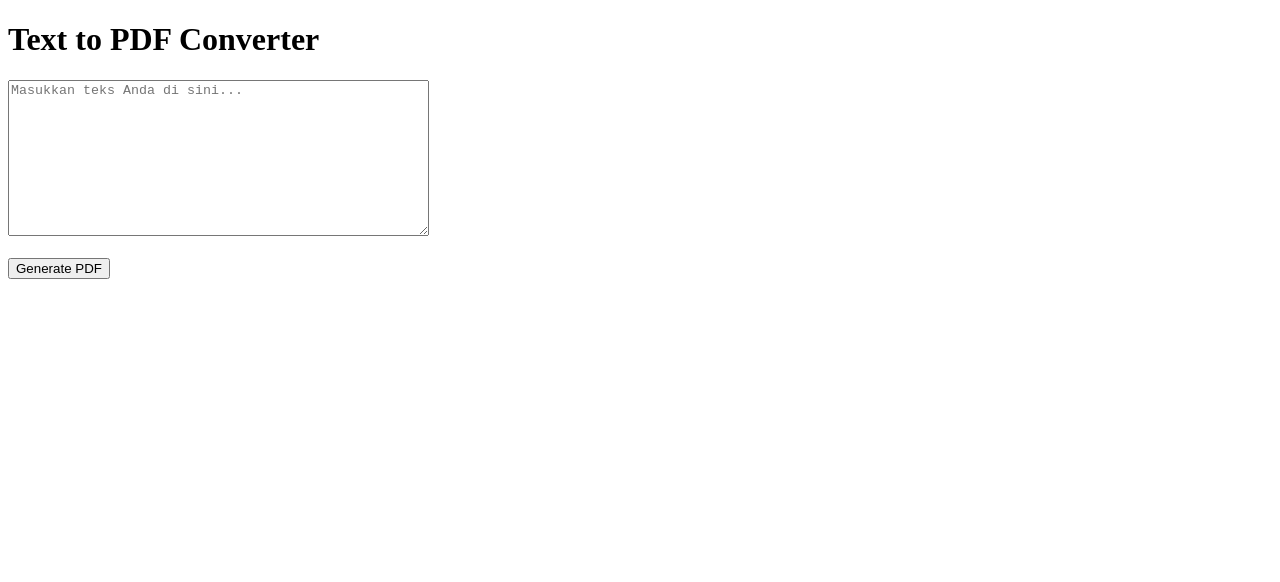
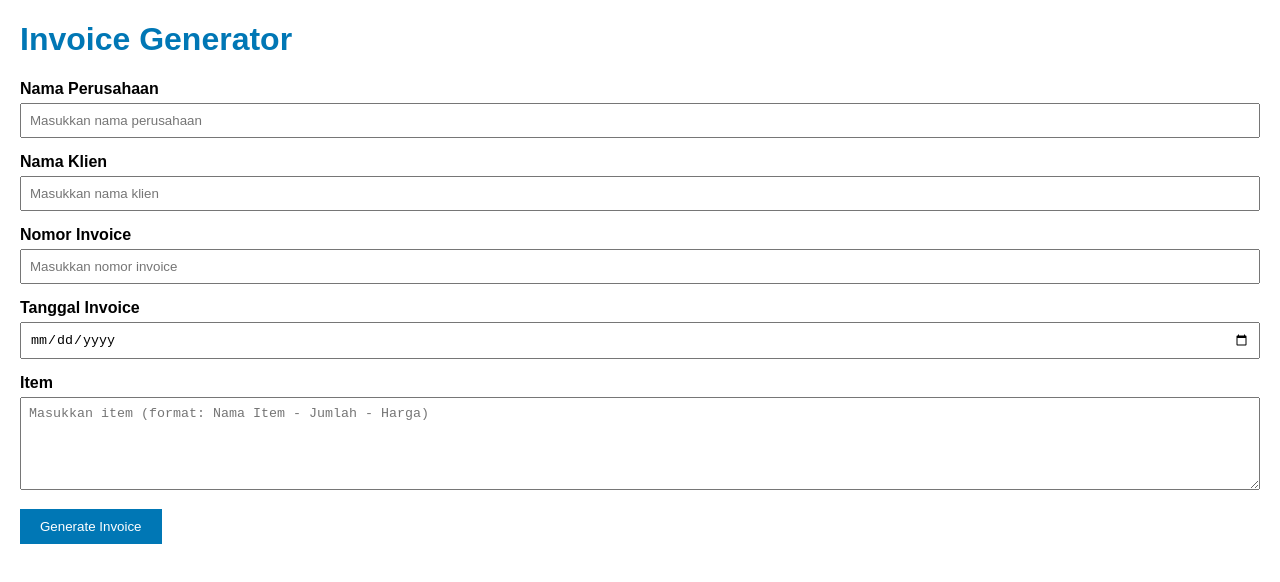
Before and after one commit to evanalsadik/pdf-gen, a plain HTML site: page index.html in a window 1280 px wide. Drawn offline with nearby package versions, Linux system fonts and the light colour scheme.

Commit message:
Update index.html file

```diff
--- a/index.html
+++ b/index.html
@@ -3,48 +3,130 @@
 <head>
     <meta charset="UTF-8">
     <meta name="viewport" content="width=device-width, initial-scale=1.0">
-    <title>Text to PDF Converter</title>
+    <title>Invoice Generator</title>
     <script src="https://cdnjs.cloudflare.com/ajax/libs/jspdf/2.5.1/jspdf.umd.min.js"></script>
+    <style>
+        body {
+            font-family: Arial, sans-serif;
+            margin: 20px;
+        }
+        h1 {
+            color: #0077b5; /* Warna LinkedIn */
+        }
+        .form-group {
+            margin-bottom: 15px;
+        }
+        label {
+            display: block;
+            margin-bottom: 5px;
+            font-weight: bold;
+        }
+        input, textarea {
+            width: 100%;
+            padding: 8px;
+            box-sizing: border-box;
+        }
+        button {
+            background-color: #0077b5;
+            color: white;
+            padding: 10px 20px;
+            border: none;
+            cursor: pointer;
+        }
+        button:hover {
+            background-color: #005f8b;
+        }
+    </style>
 </head>
 <body>
-    <h1>Text to PDF Converter</h1>
-    <textarea id="textInput" rows="10" cols="50" placeholder="Masukkan teks Anda di sini..."></textarea>
-    <br><br>
-    <button onclick="generatePDF()">Generate PDF</button>
+    <h1>Invoice Generator</h1>
+    <form id="invoiceForm">
+        <div class="form-group">
+            <label for="companyName">Nama Perusahaan</label>
+            <input type="text" id="companyName" placeholder="Masukkan nama perusahaan" required>
+        </div>
+        <div class="form-group">
+            <label for="clientName">Nama Klien</label>
+            <input type="text" id="clientName" placeholder="Masukkan nama klien" required>
+        </div>
+        <div class="form-group">
+            <label for="invoiceNumber">Nomor Invoice</label>
+            <input type="text" id="invoiceNumber" placeholder="Masukkan nomor invoice" required>
+        </div>
+        <div class="form-group">
+            <label for="invoiceDate">Tanggal Invoice</label>
+            <input type="date" id="invoiceDate" required>
+        </div>
+        <div class="form-group">
+            <label for="items">Item</label>
+            <textarea id="items" rows="5" placeholder="Masukkan item (format: Nama Item - Jumlah - Harga)"></textarea>
+        </div>
+        <button type="button" onclick="generateInvoice()">Generate Invoice</button>
+    </form>
 
     <script>
-        function generatePDF() {
+        function generateInvoice() {
             const { jsPDF } = window.jspdf;
-
-            // Buat dokumen PDF dengan ukuran A4
             const doc = new jsPDF({
-                orientation: "portrait", // atau "landscape" untuk orientasi landscape
+                orientation: "portrait",
                 unit: "mm",
                 format: "a4",
             });
 
-            const text = document.getElementById("textInput").value;
+            // Tambahkan logo LinkedIn
+            const logoUrl = "https://upload.wikimedia.org/wikipedia/commons/c/ca/LinkedIn_logo_initials.png";
+            doc.addImage(logoUrl, "PNG", 15, 10, 15, 15); // (x, y, width, height)
 
-            // Atur font dan ukuran teks
-            doc.setFont("helvetica"); // Jenis font: helvetica, times, courier, dll.
-            doc.setFontSize(12); // Ukuran font default
+            // Data dari form
+            const companyName = document.getElementById("companyName").value;
+            const clientName = document.getElementById("clientName").value;
+            const invoiceNumber = document.getElementById("invoiceNumber").value;
+            const invoiceDate = document.getElementById("invoiceDate").value;
+            const items = document.getElementById("items").value.split("\n");
 
-            // Tambahkan teks dengan warna hitam (default)
-            doc.setTextColor(0, 0, 0); // Warna teks (RGB)
-            doc.text(text, 15, 20); // Posisi teks (x, y) dalam mm
+            // Header Invoice
+            doc.setFontSize(18);
+            doc.setTextColor(0, 119, 181); // Warna LinkedIn
+            doc.text("INVOICE", 105, 20, { align: "center" }); // Judul di tengah
 
-            // Tambahkan teks dengan font dan warna berbeda
-            doc.setFontSize(16); // Ubah ukuran font
-            doc.setTextColor(255, 0, 0); // Warna merah (RGB)
-            doc.text("Ini adalah teks dengan font besar dan warna merah!", 15, 40);
+            // Informasi Perusahaan
+            doc.setFontSize(12);
+            doc.setTextColor(0, 0, 0); // Warna hitam
+            doc.text(`Nama Perusahaan: ${companyName}`, 15, 40);
+            doc.text(`Klien: ${clientName}`, 15, 50);
+            doc.text(`Nomor Invoice: ${invoiceNumber}`, 15, 60);
+            doc.text(`Tanggal Invoice: ${invoiceDate}`, 15, 70);
 
-            // Tambahkan garis pemisah
-            doc.setDrawColor(0, 0, 255); // Warna garis (biru)
-            doc.setLineWidth(0.5); // Ketebalan garis
-            doc.line(15, 50, 195, 50); // Garis dari (x1, y1) ke (x2, y2)
+            // Tabel Item
+            doc.setFontSize(14);
+            doc.setTextColor(0, 119, 181); // Warna LinkedIn
+            doc.text("Item", 15, 85);
 
-            // Simpan dan unduh PDF
-            doc.save("output.pdf");
+            doc.setFontSize(12);
+            doc.setTextColor(0, 0, 0); // Warna hitam
+            let yPos = 95;
+            items.forEach((item, index) => {
+                const [name, quantity, price] = item.split(" - ");
+                doc.text(`${index + 1}. ${name}`, 15, yPos);
+                doc.text(`Jumlah: ${quantity}`, 100, yPos);
+                doc.text(`Harga: ${price}`, 150, yPos);
+                yPos += 10;
+            });
+
+            // Total
+            doc.setFontSize(14);
+            doc.setTextColor(0, 119, 181); // Warna LinkedIn
+            doc.text("Total:", 15, yPos + 10);
+            doc.setFontSize(12);
+            doc.setTextColor(0, 0, 0); // Warna hitam
+            const total = items.reduce((sum, item) => {
+                const price = item.split(" - ")[2] || 0;
+                return sum + parseFloat(price);
+            }, 0);
+            doc.text(`Rp ${total.toLocaleString()}`, 150, yPos + 10);
+
+            // Simpan PDF
+            doc.save(`invoice_${invoiceNumber}.pdf`);
         }
     </script>
 </body>
```
